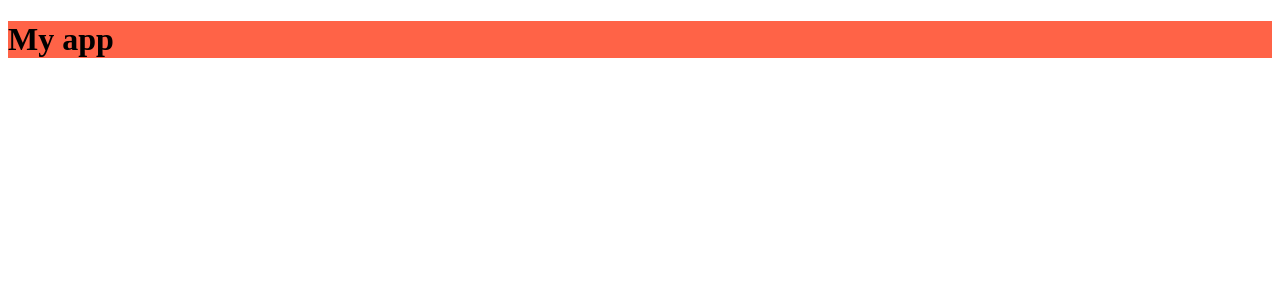
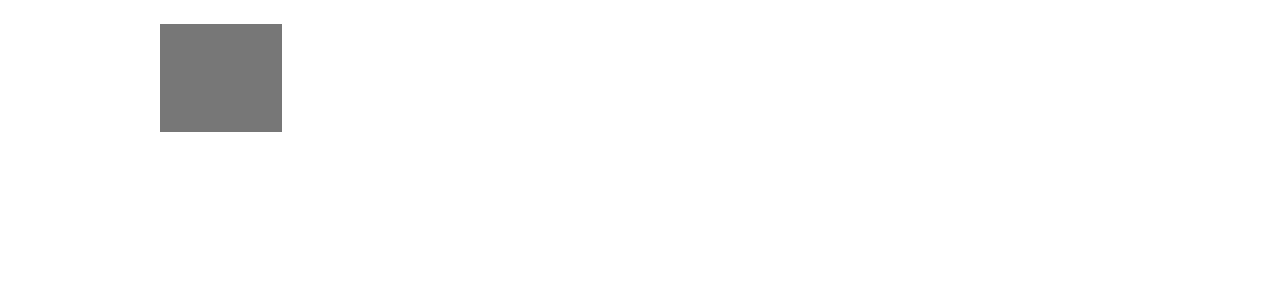
Before and after one commit to drozdovdn/skytrack_task_two, a React (Create React App) app: page / in a window 1280 px wide. Shown: the top 300 px of the page. Built offline with nearby package versions, Linux system fonts and the light colour scheme.

Commit message:
add component logo

```diff
--- a/src/app/index.jsx
+++ b/src/app/index.jsx
@@ -3,6 +3,8 @@ import { connect } from 'react-redux'
 import PropTypes from 'prop-types';
 import * as Actions from './actions';
 import './style.less'
+
+import Logo from './../components/logo'
 
 class App extends Component{
 
@@ -12,9 +14,13 @@ class App extends Component{
 
   render() {
     return (
-      <div className='app'>
-        <h1>My app</h1>
-      </div>
+      <header className="header">
+        <div className="container">
+          <div className="head">
+            <Logo/>
+          </div>
+        </div>
+      </header>
     );
   }
 }
--- a/src/app/style.less
+++ b/src/app/style.less
@@ -1,3 +1,39 @@
-.app {
-  background: tomato;
+// Default config
+body, ul, li, h1, h2, h3, h4, h5, h6, p {
+  margin: 0;
+  padding: 0;
 }
+ul, li {
+  display: block;
+}
+h1, h2, h3, h4, h5, h6, ul, li, div, section, form, input, button, span, p, img, a {
+  box-sizing: border-box;
+}
+a, a:hover, a:active, a:focus {
+  text-decoration:none;
+}
+input:hover, input:focus {
+  outline: none;
+}
+
+@dark-grey-color: #777777;
+@light-grey-color: #dcdcdc;
+
+.dark {
+  background: @dark-grey-color;
+}
+.light {
+  background: @light-grey-color;
+}
+//header
+
+.header {
+
+}
+.container {
+  width: 960px;
+  margin: 0 auto;
+}
+.head {
+  padding: 24px 0 19px;
+}
--- /dev/null
+++ b/src/components/logo/index.jsx
@@ -0,0 +1,8 @@
+import React from 'react';
+import './style.less';
+
+export default function Logo() {
+  return (
+      <div className="head__logo dark" />
+  )
+}
--- /dev/null
+++ b/src/components/logo/style.less
@@ -0,0 +1,4 @@
+.head__logo {
+  width: 122px;
+  height: 108px;
+}
```
